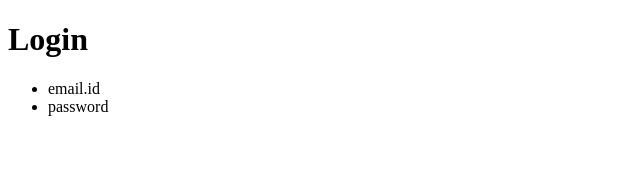
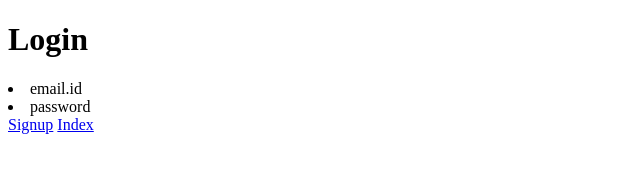
Before and after one commit to apoorv-kumar-cg/cg, a plain HTML site: page login.html in a window 1280 px wide. Shown: the whole page, without its empty margins (0-640 px from the left). Drawn offline with Linux system fonts and the light colour scheme.

Commit message:
login file modified

```diff
--- a/login.html
+++ b/login.html
@@ -7,8 +7,11 @@
 </head>
 <body>
     <h1>Login</h1>
-    <ul>
+
         <li>email.id</li>
         <li>password</li>
+    <nav>
+        <a href="signup.html">Signup</a>
+        <a href="index.html">Index</a>
 </body>
 </html>
```
